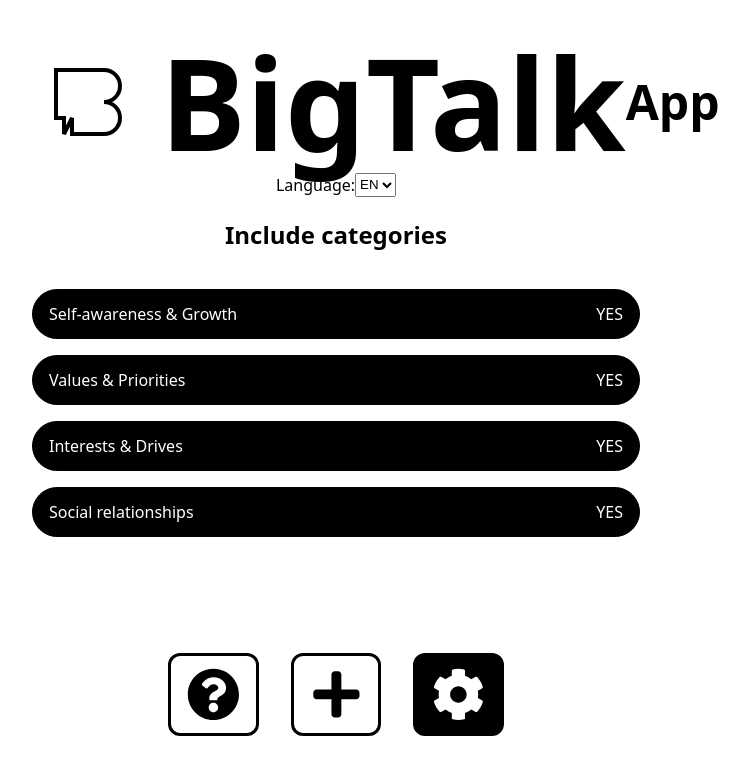
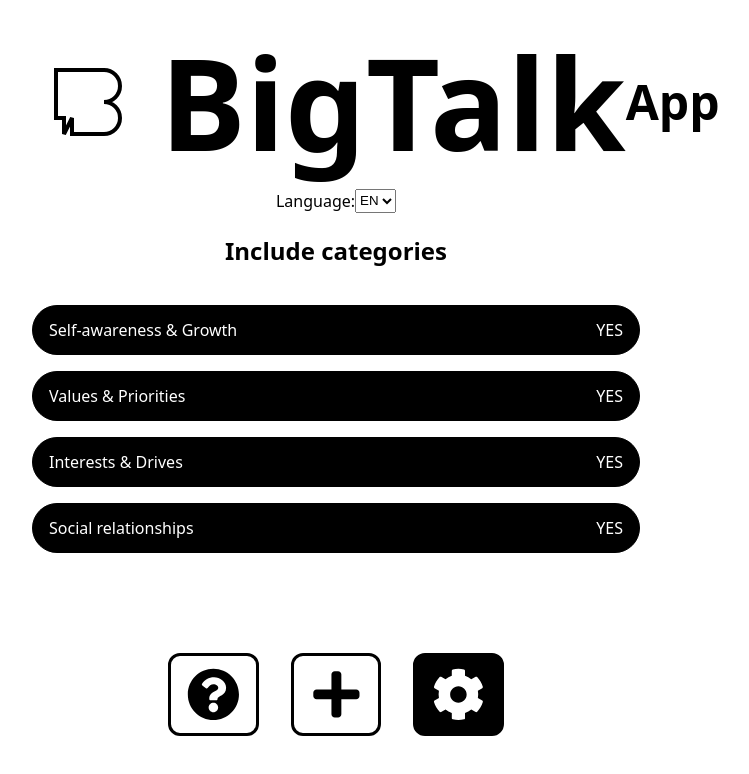
Before and after one commit to lindw3/bigtalkapp, a React (Vite) app: page / in a window 1280 px wide. Both pictures are taken after a click on the button 458 px from the left and 694 px from the top of the page. Shown: the top 774 px of the page, without its empty margins (0-749 px from the left). Built offline with nearby package versions, Linux system fonts and the light colour scheme.

Commit message:
Update Settings.jsx

```diff
--- a/src/components/Settings.jsx
+++ b/src/components/Settings.jsx
@@ -13,7 +13,7 @@ function Settings({ categories, enabled, setEnabled }) {
 
   return (
       <div style={{ display: 'flex', flexDirection: 'column'}}>
-      <div style={{ display: 'flex', alignItems: 'right', justifyContent: 'center'}}>
+      <div style={{ display: 'flex', alignItems: 'right', justifyContent: 'center', marginTop: '1rem'}}>
           <label >{t('language')}:</label>
           <select value={lang} onChange={(e) => setLang(e.target.value)}>
             <option value="sv">SV</option>
```
